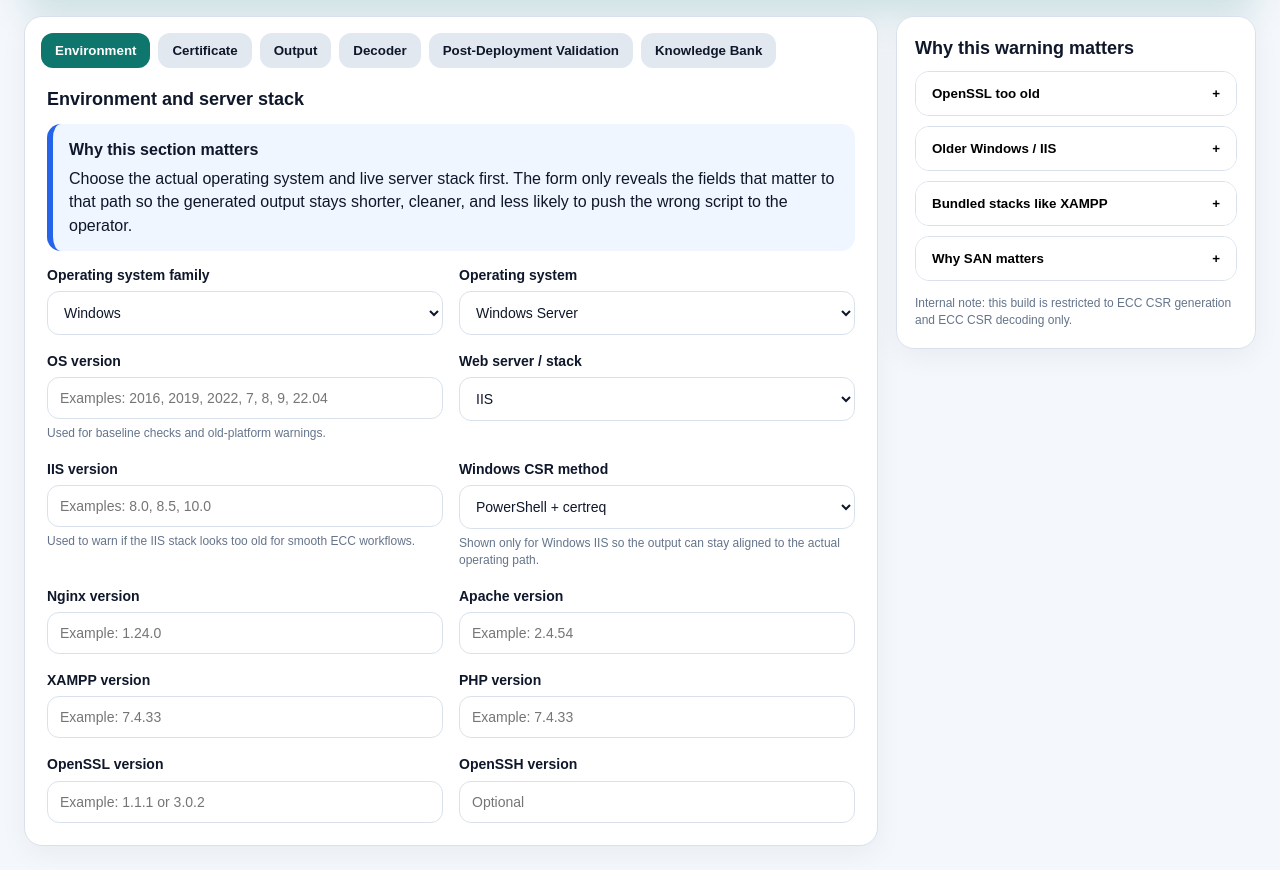
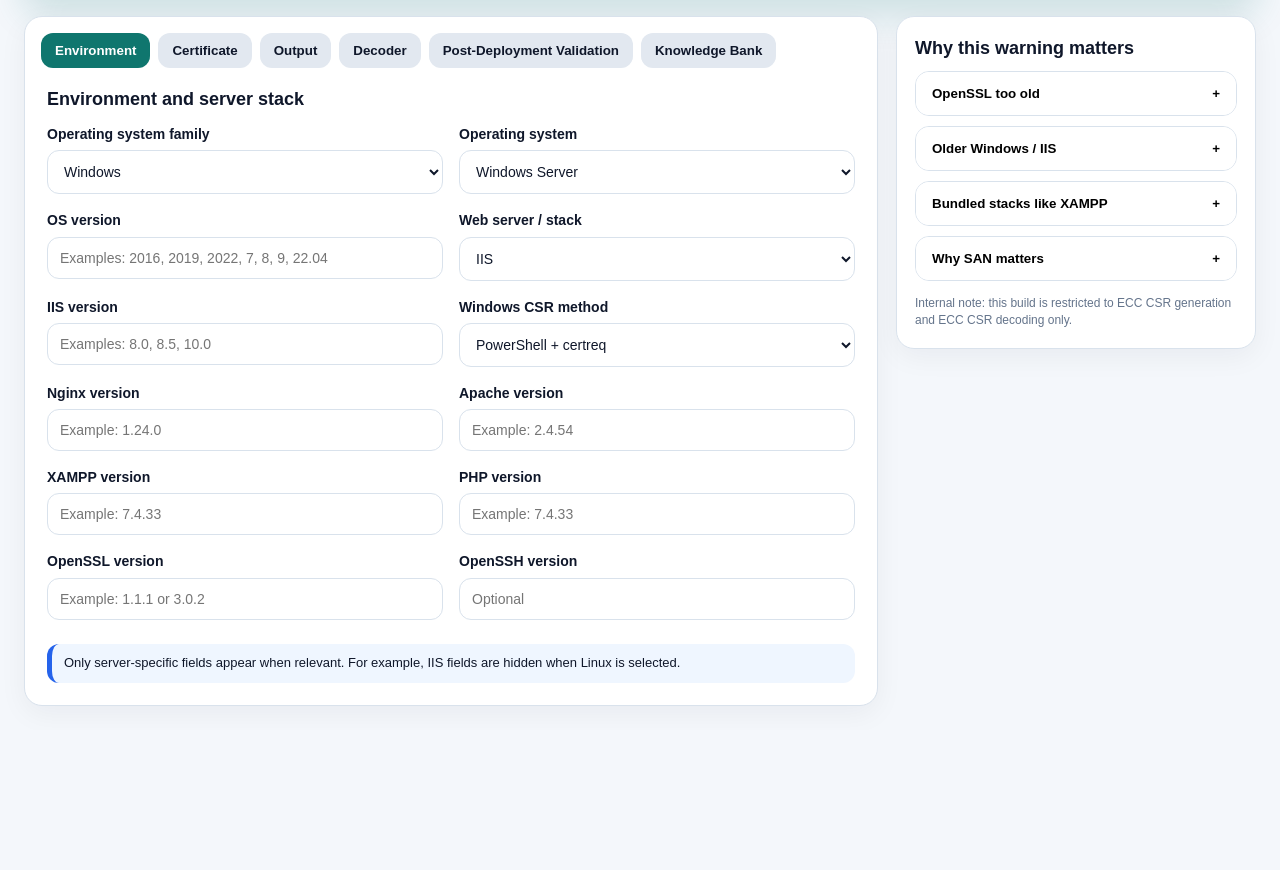
Before and after one commit to Kei-End/decodecsr, a website: page index.html in a window 1280 px wide. Shown: the part 449-1319 px from the top of the page. After the commit the page ends 1179 px from the top, so only its background shows below. Drawn offline with Linux system fonts and the light colour scheme.

Commit message:
v5.3 Fixed Environment tab
 to use the original UI/UX from the previous iteration

```diff
--- a/index.html
+++ b/index.html
@@ -245,63 +245,71 @@
         <button class="tab-btn" data-tab="tab-kb">Knowledge Bank</button>
       </div>
 
-            <div id="tab-env" class="tab-panel active">
+                  <div id="tab-env" class="tab-panel active">
         <h2 class="section-title">Environment and server stack</h2>
-        <div class="panel info" style="margin-top:0; margin-bottom:14px;">
-          <strong>Why this section matters</strong>
-          Choose the actual operating system and live server stack first. The form only reveals the fields that matter to that path so the generated output stays shorter, cleaner, and less likely to push the wrong script to the operator.
-        </div>
         <div class="grid">
           <div class="field">
             <label for="platform">Operating system family</label>
             <select id="platform"><option value="Windows">Windows</option><option value="Linux">Linux</option></select>
           </div>
+
           <div class="field">
             <label for="osName">Operating system</label>
             <select id="osName"></select>
           </div>
+
           <div class="field">
             <label for="osVersion">OS version</label>
             <input id="osVersion" placeholder="Examples: 2016, 2019, 2022, 7, 8, 9, 22.04">
-            <div class="hint">Used for baseline checks and old-platform warnings.</div>
-          </div>
+          </div>
+
           <div class="field">
             <label for="server">Web server / stack</label>
             <select id="server"></select>
           </div>
+
           <div class="field" id="field_iisVersion" hidden>
             <label for="iisVersion">IIS version</label>
             <input id="iisVersion" placeholder="Examples: 8.0, 8.5, 10.0">
-            <div class="hint">Used to warn if the IIS stack looks too old for smooth ECC workflows.</div>
-          </div>
+          </div>
+
           <div class="field" id="field_iisMethod" hidden>
             <label for="iisMethod">Windows CSR method</label>
             <select id="iisMethod"><option value="powershell">PowerShell + certreq</option><option value="gui">IIS GUI guidance</option><option value="both">Both</option></select>
-            <div class="hint">Shown only for Windows IIS so the output can stay aligned to the actual operating path.</div>
-          </div>
+          </div>
+
           <div class="field" id="field_nginxVersion" hidden>
             <label for="nginxVersion">Nginx version</label>
             <input id="nginxVersion" placeholder="Example: 1.24.0">
           </div>
+
           <div class="field" id="field_apacheVersion" hidden>
             <label for="apacheVersion">Apache version</label>
             <input id="apacheVersion" placeholder="Example: 2.4.54">
           </div>
+
           <div class="field" id="field_xamppVersion" hidden>
             <label for="xamppVersion">XAMPP version</label>
             <input id="xamppVersion" placeholder="Example: 7.4.33">
           </div>
+
           <div class="field" id="field_phpVersion" hidden>
             <label for="phpVersion">PHP version</label>
             <input id="phpVersion" placeholder="Example: 7.4.33">
           </div>
+
           <div class="field" id="field_opensslVersion">
             <label for="opensslVersion">OpenSSL version</label>
             <input id="opensslVersion" placeholder="Example: 1.1.1 or 3.0.2">
           </div>
+
           <div class="field" id="field_opensshVersion">
             <label for="opensshVersion">OpenSSH version</label>
             <input id="opensshVersion" placeholder="Optional">
+          </div>
+
+          <div class="full inline-help">
+            Only server-specific fields appear when relevant. For example, IIS fields are hidden when Linux is selected.
           </div>
         </div>
       </div>
```
